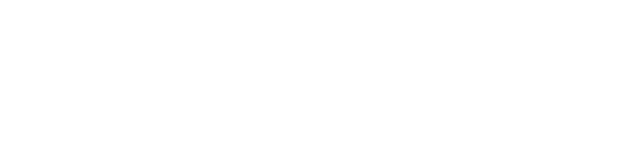
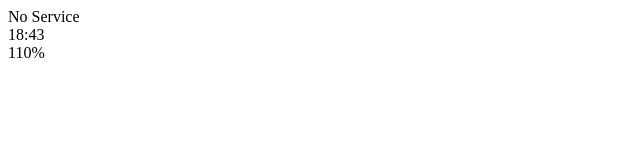
Before and after one commit to Codezerocoke/kokoa-clone-, a plain HTML site: page index.html in a window 1280 px wide. Shown: the whole page, without its empty margins (0-640 px from the left). Drawn offline with Linux system fonts and the light colour scheme.

Commit message:
Update index.html

```diff
--- a/index.html
+++ b/index.html
@@ -1,12 +1,24 @@
 <!DOCTYPE html>
 <html lang="en">
 <head>
-    <meta charset="UTF-8">
-    <meta http-equiv="X-UA-Compatible" content="IE=edge">
-    <meta name="viewport" content="width=device-width, initial-scale=1.0">
-    <title>Document</title>
+    <meta charset="UTF-8" />
+    <meta name="viewport" content="width=device-width, initial-scale=1.0" />
+    <title>Welcomo to Kokoa Talk</title>
 </head>
 <body>
-
+    <div id="status-bar">
+    <div class="status-bar__column">
+        <span>No Service</span>
+        <!-- To Do: Wifi Icon -->
+    </div>
+    <div class="status-bar__column">
+        <span>18:43</span>
+    </div>
+    <div class="status-bar__column">
+        <span>110%</span>
+        <!-- Battery Icon -->
+        <!-- Lightning Icon -->
+    </div>
+    </div>
 </body>
 </html>
```
